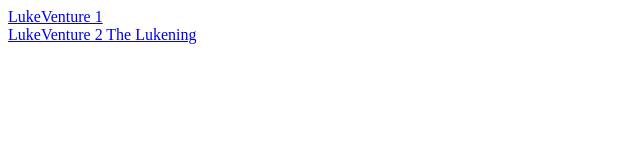
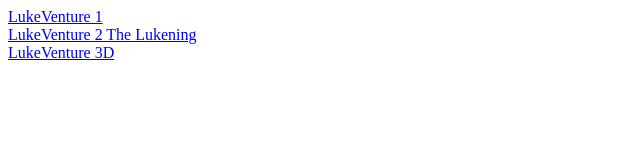
Before and after one commit to LukeVenture/LukeVenture.github.io, a plain HTML site: page downloads/index.html in a window 1280 px wide. Shown: the whole page, without its empty margins (0-640 px from the left). Drawn offline with Linux system fonts and the light colour scheme.

Commit message:
Update index.html

```diff
--- a/downloads/index.html
+++ b/downloads/index.html
@@ -7,5 +7,7 @@
   <a href="https://github.com/LukeVenture/lukeventure/releases/download/v1/LukeVenture.exe" download>LukeVenture 1</a>
   <br>
   <a href="https://github.com/LukeVenture/lukeventure-2/releases/download/v1/LukeVenture.2.The.Lukening.exe" download="LukeVenture 2 The Lukening.exe">LukeVenture 2 The Lukening</a>
+  <br>
+  <a href="https://gamejolt.com/games/Feelin_3D/702198">LukeVenture 3D</a>
 </body>
 </html>
```
